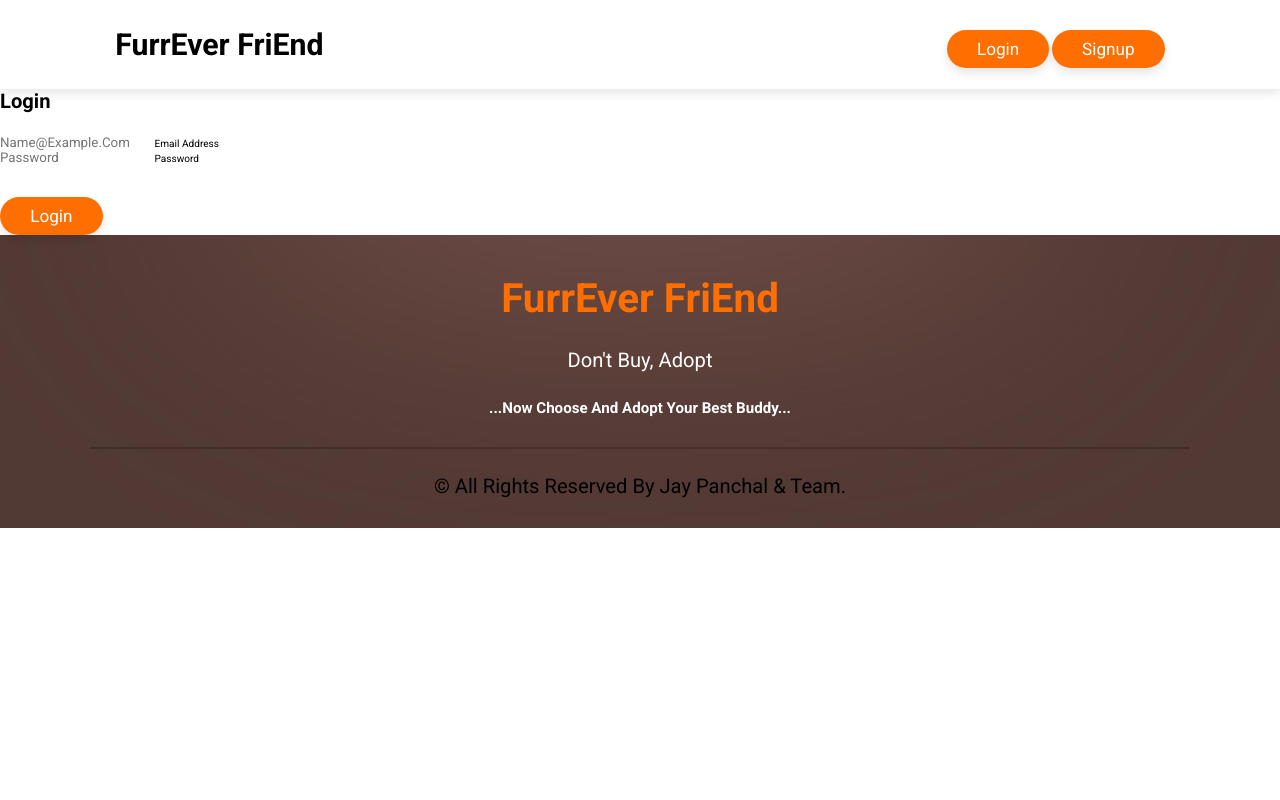
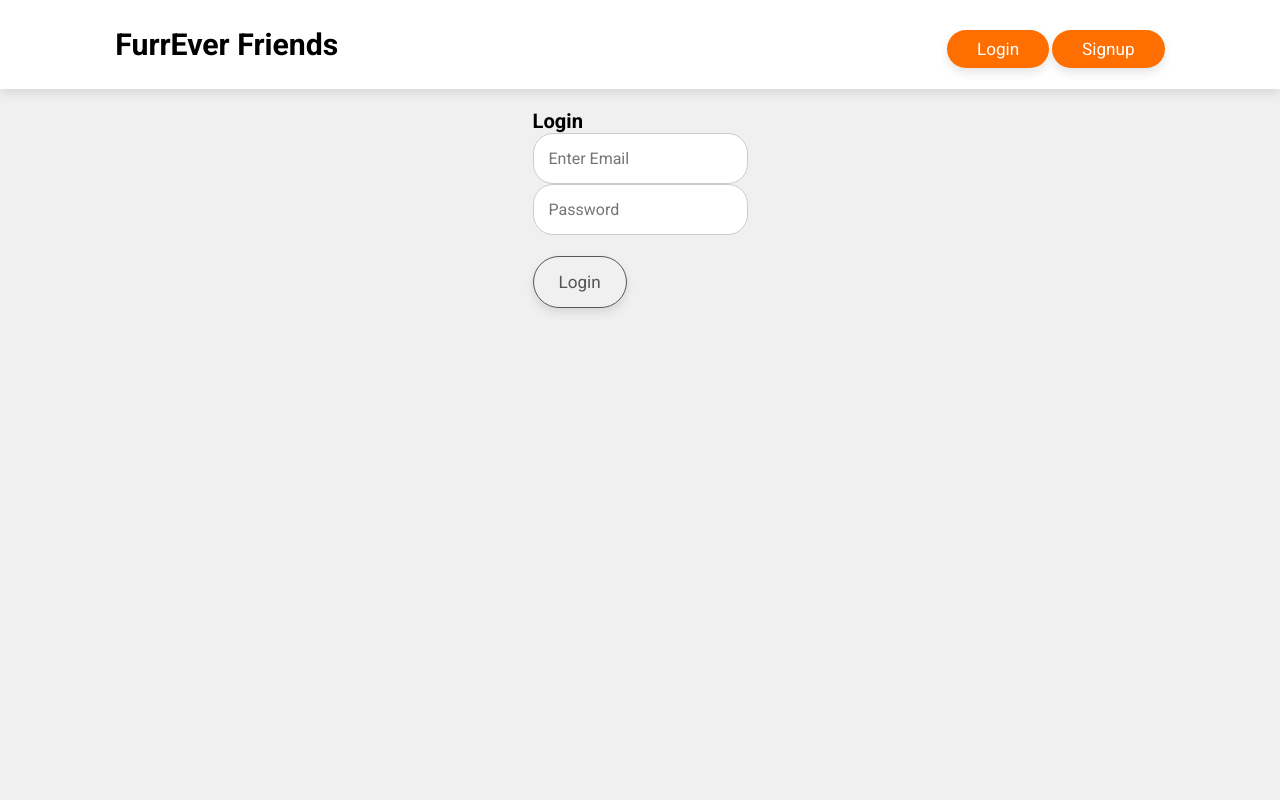
Before and after one commit to shlokTalati/furrever-friends, a PHP site: page /app/resources/view/authentication.php in a window 1280 px wide. Run offline with PHP 8.4, Linux system fonts and the light colour scheme; some libraries are stand-ins or nearby versions.

Commit message:
Authentication page modified

```diff
--- a/app/resources/view/authentication.php
+++ b/app/resources/view/authentication.php
@@ -1,178 +1,99 @@
-
 <!DOCTYPE html>
 <html lang="en">
+
 <head>
   <meta charset="UTF-8">
   <meta name="viewport" content="width=device-width, initial-scale=1.0">
   <title>FurEver Friends</title>
 
+  <!-- Link to your external CSS file for the color scheme -->
   <link rel="stylesheet" href="/petmarket/app/resources/css/style.css">
-    <style>
-      body{
-        display: flex;
-        flex-direction: column;
-        min-height: 100vh;
-      }
-    </style>
 </head>
-<body class="bg-LIGHT">
 
+<body style="display: flex; flex-direction: column; min-height: 100vh; background-color: #f0f0f0;">
 
   <header class="header">
-
-<a href="#" class="logo"><i class="fas fa-paw"></i> FurrEver friEnd </a>
-
+    <a href="#" class="logo"> <!-- Assuming the logo color is defined in your CSS file -->
+      <i class="fas fa-paw"></i> FurrEver Friends
+    </a>
     <nav class="navbar">
-
-
-            <button class="btn" id="loginBtnNav" onclick="toggleLogin()">Login</button>
-            <button class="btn" id="signupBtnNav" onclick="toggleSignup()">Signup</button>
-
-
+      <button class="btn" onclick="toggleLogin()">Login</button>
+      <button class="btn" onclick="toggleSignup()">Signup</button>
     </nav>
   </header>
 
-
-
-
-<!-- Basically, this main tag renders the entire Main Views of different pages based on the request URI. -->
-
-<main class="container">
+  <main class="container" style="display: flex; justify-content: center; align-items: center; flex-direction: column; margin-top: 20px;">
 
     <!-- Login Container -->
-  <!-- Login Container -->
-  <div class="" id="loginContainer">
+    <div id="loginContainer" style="display: block;">
       <div class="container px-5">
         <h1 class="text-light">Login</h1>
-      <br><br>
         <form action="/petmarket/authentication" method="post">
-
-        <div class="form-floating mb-4">
-          <input type="email" class="form-control" id="loginEmail" placeholder="name@example.com" name="loginEmail"
-            required>
-          <label for="loginEmail">Email address</label>
+          <div class="form-group">
+            <input type="email" class="form-control" id="loginEmail" placeholder="Enter email" name="loginEmail" required style="padding: 15px; border: 1px solid #ccc; border-radius: 20px; width: 100%; box-sizing: border-box; font-size: 16px;">
           </div>
-        <div class="form-floating">
-          <input type="password" class="form-control" id="loginPassword" placeholder="Password" name="loginPassword"
-            required>
-          <label for="loginPass">Password</label>
+          <div class="form-group">
+            <input type="password" class="form-control" id="loginPassword" placeholder="Password" name="loginPassword" required style="padding: 15px; border: 1px solid #ccc; border-radius: 20px; width: 100%; box-sizing: border-box; font-size: 16px;">
           </div>
-        <br><br>
-        <input type="submit" class="btn btn-outline-light" value="Login">
-
-
+          <br>
+          <input type="submit" class="btn btn-outline-light" value="Login" onmouseover="buttonHover(this)" onmouseout="buttonHover(this)" style="padding: 15px 25px; border: 1px solid #555; background-color: transparent; color: #555; cursor: pointer; transition: background-color 0.3s ease;">
         </form>
       </div>
     </div>
 
-
     <!-- Signup Container -->
-  <!-- Signup Container -->
-  <div class="d-none" id="signupContainer">
+    <div id="signupContainer" style="display: none;">
       <div class="container px-5">
         <h1 class="text-light">Sign Up</h1>
-      <br><br>
         <form action="/petmarket/authentication" method="post">
-
-        <div class="form-floating mb-4">
-          <input type="text" class="form-control" id="signupName" placeholder="Name" name="signupName" required>
-          <label for="signupName">Name</label>
+          <div class="form-group">
+            <input type="text" class="form-control" id="signupName" placeholder="Name" name="signupName" required style="padding: 15px; border: 1px solid #ccc; border-radius: 20px; width: 100%; box-sizing: border-box; font-size: 16px;">
           </div>
-
-
-        <div class="form-floating mb-4">
-          <input type="email" class="form-control" id="signupEmail" placeholder="name@example.com" name="signupEmail"
-            required>
-          <label for="signupEmail">Email address</label>
+          <div class="form-group">
+            <input type="email" class="form-control" id="signupEmail" placeholder="Enter email" name="signupEmail" required style="padding: 15px; border: 1px solid #ccc; border-radius: 20px; width: 100%; box-sizing: border-box; font-size: 16px;">
           </div>
-
-        <div class="form-floating mb-4">
-          <input type="number" maxlength="10" class="form-control" id="signupPhone" placeholder="Contact Number"
-            name="signupPhone" required>
-          <label for="signupPhone">Contact Number</label>
+          <div class="form-group">
+            <input type="number" class="form-control" id="signupPhone" placeholder="Contact Number" name="signupPhone" required style="padding: 15px; border: 1px solid #ccc; border-radius: 20px; width: 100%; box-sizing: border-box; font-size: 16px;">
           </div>
-
-
-        <div class="form-floating mb-4">
-          <input type="password" class="form-control" id="signupPassword" placeholder="Password" name="signupPassword" required>
-          <label for="signupPassword">Password</label>
+          <div class="form-group">
+            <input type="password" class="form-control" id="signupPassword" placeholder="Password" name="signupPassword" required style="padding: 15px; border: 1px solid #ccc; border-radius: 20px; width: 100%; box-sizing: border-box; font-size: 16px;">
           </div>
-
-        <div class="form-floating mb-4">
-          <input type="date" class="form-control" id="signupDob" placeholder="Date of Birth" name="signupDob" required>
-          <label for="signupDob">Date of Birth</label>
+          <div class="form-group">
+            <input type="date" class="form-control" id="signupDob" name="signupDob" required style="padding: 15px; border: 1px solid #ccc; border-radius: 20px; width: 100%; box-sizing: border-box; font-size: 16px;">
           </div>
-
-
-        <div class="form-floating">
-          <input type="text" class="form-control" id="signupCity" placeholder="City" name="signupCity" required>
-          <label for="signupCity">City</label>
+          <div class="form-group">
+            <input type="text" class="form-control" id="signupCity" placeholder="City" name="signupCity" required style="padding: 15px; border: 1px solid #ccc; border-radius: 20px; width: 100%; box-sizing: border-box; font-size: 16px;">
           </div>
-        <br><br>
-        <input type="submit" class="btn btn-outline-light" value="Sign Up">
-
-
+          <br>
+          <input type="submit" class="btn btn-outline-light" value="Sign Up" onmouseover="buttonHover(this)" onmouseout="buttonHover(this)" style="padding: 15px 25px; border: 1px solid #555; background-color: transparent; color: #555; cursor: pointer; transition: background-color 0.3s ease;">
         </form>
       </div>
     </div>
 
   </main>
 
-
-<!-- Footer -->
-<?php require(ROOT .'app/resources/component/footer.php') ?>
-
   <script>
-
-var loginBtnNav = document.getElementById("loginBtnNav");
-var signupBtnNav = document.getElementById("signupBtnNav");
-
     var loginContainer = document.getElementById("loginContainer");
     var signupContainer = document.getElementById("signupContainer");
 
-
     function toggleLogin() {
-
-    //Switches between Login Form and Signup Form
-    loginContainer.classList.remove("d-none");
-    signupContainer.classList.add("d-none");
-
-    //Changes active status of Login and Signup button on toggle
-        loginBtnNav.classList.add("active");
-        signupBtnNav.classList.remove("active");
-
-        //Nulls all the values of previous tab
-        document.getElementById("signupName").value = "";
-    document.getElementById("signupEmail").value = "";
-    document.getElementById("signupPhone").value = "";
-    document.getElementById("signupPassword").value = "";
-    document.getElementById("signupDob").value = "";
-    document.getElementById("signupCity").value = "";
-
-
-        console.log("Login Toggled")
+      loginContainer.style.display = "block";
+      l̥
+      signupContainer.style.display = "none";
     }
 
     function toggleSignup() {
+      loginContainer.style.display = "none";
+      signupContainer.style.display = "block";
+    }
 
-        //Switches between Login Form and Signup Form
-        loginContainer.classList.add("d-none");
-        signupContainer.classList.remove("d-none");
-
-        //Changes active status of Login and Signup button on toggle
-        loginBtnNav.classList.remove("active");
-        signupBtnNav.classList.add("active");
-
-        //Nulls all the values of previous tab
-        document.getElementById("loginEmail").value = "";
-        document.getElementById("loginPassword").value = "";
-
-
-        console.log("Signup Toggled");
-
-
+    // Function to change button color on hover
+    function buttonHover(btn) {
+      btn.style.backgroundColor = btn.style.backgroundColor === "transparent" ? "#bbb" : "transparent";
+      btn.style.color = btn.style.color === "#555" ? "#fff" : "#555";
     }
   </script>
 
 </body>
+
 </html>
```
Also changed, not shown: app/resources/view/browsepet.php (+4 -4 lines). Lines whose indentation alone changed are shown as unchanged.
